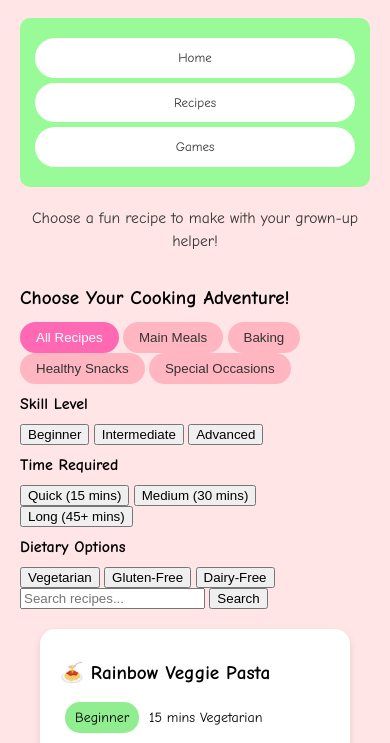
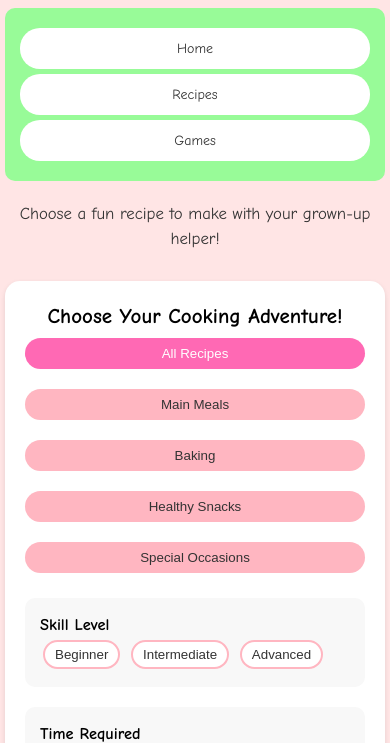
Before and after one commit to Jackfile1/My-Tribe-Kids-Kitchen-Adventure, a plain HTML site: page recipes.html in a window 390 px wide. Shown: the part 152-895 px from the top of the page. Drawn offline with Linux system fonts and the light colour scheme.

Commit message:
styles.css

```diff
--- a/styles.css
+++ b/styles.css
@@ -1,104 +1,20 @@
-/* Global Styles */
-/* Font Settings and Mobile Optimization */
-:root {
-    --main-font: -apple-system, BlinkMacSystemFont, 'Segoe UI', Roboto, Oxygen-Sans, Ubuntu, Cantarell, 'Helvetica Neue', sans-serif;
-    --heading-font: 'Comic Sans MS', 'Chalkboard SE', 'Arial Rounded MT Bold', sans-serif;
-}
-
 /* Base Settings */
 * {
     -webkit-text-size-adjust: 100%;
     -moz-text-size-adjust: 100%;
     -ms-text-size-adjust: 100%;
+    margin: 0;
+    padding: 0;
+    box-sizing: border-box;
 }
 
 body {
-    font-family: var(--main-font);
-    font-size: 16px;
-    line-height: 1.5;
-    -webkit-font-smoothing: antialiased;
-    -moz-osx-font-smoothing: grayscale;
-}
-
-/* Heading Styles */
-h1, h2, h3 {
-    font-family: var(--heading-font);
-    margin: 0.5em 0;
-}
-
-h1 {
-    font-size: 1.8rem;
-}
-
-h2 {
-    font-size: 1.5rem;
-}
-
-h3 {
-    font-size: 1.2rem;
-}
-
-/* Mobile Responsive Typography */
-@media screen and (max-width: 768px) {
-    body {
-        font-size: 14px;
-    }
-
-    h1 {
-        font-size: 1.6rem;
-    }
-
-    h2 {
-        font-size: 1.3rem;
-    }
-
-    h3 {
-        font-size: 1.1rem;
-    }
-
-    .recipe-card {
-        font-size: 14px;
-    }
-
-    .recipe-steps, .recipe-tips, .safety-warning {
-        font-size: 14px;
-        line-height: 1.4;
-    }
-
-    .button {
-        font-size: 14px;
-        padding: 8px 16px;
-    }
-}
-
-/* Extra Small Devices */
-@media screen and (max-width: 480px) {
-    body {
-        font-size: 13px;
-    }
-
-    h1 {
-        font-size: 1.4rem;
-    }
-
-    h2 {
-        font-size: 1.2rem;
-    }
-
-    h3 {
-        font-size: 1rem;
-    }
-
-    .recipe-card {
-        padding: 15px;
-    }
-}
-
-body {
-    font-family: 'Comic Sans MS', cursive, sans-serif;
+    font-family: 'Comic Sans MS', 'Chalkboard SE', 'Arial Rounded MT Bold', sans-serif;
     background-color: #FFE5E5;
     margin: 0;
     padding: 20px;
+    font-size: 16px;
+    line-height: 1.5;
 }
 
 /* Header Styles */
@@ -142,16 +58,85 @@ body {
     color: #333;
 }
 
-/* Container Layouts */
-.container, .recipe-container, .game-container {
+/* Recipe Filter System */
+.recipe-filter-system {
+    background-color: white;
+    padding: 20px;
+    border-radius: 15px;
+    margin-bottom: 20px;
+    box-shadow: 0 2px 5px rgba(0,0,0,0.1);
+}
+
+.main-categories {
+    text-align: center;
+    margin-bottom: 20px;
+}
+
+.category-buttons {
+    display: flex;
+    flex-wrap: wrap;
+    justify-content: center;
+    gap: 10px;
+    margin-bottom: 20px;
+}
+
+.category-button {
+    background-color: #FFB6C1;
+    color: #333;
+    padding: 8px 16px;
+    border: none;
+    border-radius: 20px;
+    cursor: pointer;
+    transition: background-color 0.3s;
+}
+
+.category-button:hover,
+.category-button.active {
+    background-color: #FF69B4;
+    color: white;
+}
+
+/* Sub Categories */
+.sub-categories {
+    display: flex;
+    flex-wrap: wrap;
+    justify-content: center;
+    gap: 20px;
+}
+
+.filter-group {
+    background-color: #f8f8f8;
+    padding: 15px;
+    border-radius: 10px;
+    min-width: 200px;
+}
+
+.filter-button {
+    background-color: white;
+    border: 2px solid #FFB6C1;
+    color: #333;
+    padding: 5px 10px;
+    border-radius: 15px;
+    margin: 3px;
+    cursor: pointer;
+    transition: all 0.3s;
+}
+
+.filter-button:hover,
+.filter-button.active {
+    background-color: #FF69B4;
+    color: white;
+}
+
+/* Recipe Cards */
+.recipe-container {
     display: grid;
     grid-template-columns: repeat(auto-fit, minmax(300px, 1fr));
     gap: 20px;
     padding: 20px;
 }
 
-/* Card Styles */
-.food-card, .recipe-card, .game-card {
+.recipe-card {
     background-color: white;
     border-radius: 15px;
     padding: 20px;
@@ -159,11 +144,11 @@ body {
     transition: transform 0.3s;
 }
 
-.food-card:hover, .recipe-card:hover, .game-card:hover {
+.recipe-card:hover {
     transform: translateY(-5px);
 }
 
-/* Recipe Specific Styles */
+/* Recipe Elements */
 .difficulty {
     display: inline-block;
     padding: 5px 10px;
@@ -183,10 +168,6 @@ body {
     background-color: #FFA07A;
 }
 
-.expert {
-    background-color: #FF6B6B;
-}
-
 .recipe-steps {
     background-color: #FFF5EE;
     padding: 15px;
@@ -194,7 +175,22 @@ body {
     margin-top: 10px;
 }
 
-/* Button Styles */
+.safety-warning {
+    background-color: #FFE4E1;
+    padding: 10px;
+    border-radius: 10px;
+    margin: 10px 0;
+    border-left: 4px solid #FF6B6B;
+}
+
+.recipe-tips {
+    background-color: #F0FFF0;
+    padding: 15px;
+    border-radius: 10px;
+    margin-top: 10px;
+}
+
+/* Buttons and Interactive Elements */
 .button {
     background-color: #FF69B4;
     color: white;
@@ -204,111 +200,103 @@ body {
     cursor: pointer;
     margin: 5px;
     transition: transform 0.2s;
+    font-family: inherit;
+    font-size: inherit;
 }
 
 .button:hover {
     transform: scale(1.05);
 }
 
-/* Timer Styles */
+/* Timer Display */
 .timer {
     font-size: 24px;
     margin: 10px 0;
     color: #FF69B4;
 }
 
-/* Recipe Categories */
-.recipe-categories {
-    display: flex;
-    flex-wrap: wrap;
-    gap: 10px;
-    margin-bottom: 20px;
-    justify-content: center;
+/* Search Bar */
+.recipe-search {
+    text-align: center;
+    margin: 20px 0;
 }
 
-.category-button {
-    background-color: #FFB6C1;
-    color: #333;
-    padding: 8px 16px;
+#recipe-search-input {
+    padding: 10px;
+    border: 2px solid #FFB6C1;
     border-radius: 20px;
-    cursor: pointer;
-    border: none;
-    transition: background-color 0.3s;
+    width: 300px;
+    max-width: 80%;
+    margin-right: 10px;
+    font-family: inherit;
+    font-size: inherit;
 }
 
-.category-button:hover {
-    background-color: #FF69B4;
-    color: white;
+/* Mobile Responsive Design */
+@media screen and (max-width: 768px) {
+    body {
+        padding: 10px;
+        font-size: 14px;
+    }
+
+    .nav-menu a {
+        display: block;
+        margin: 5px 0;
+    }
+
+    .recipe-card {
+        padding: 15px;
+    }
+
+    .sub-categories {
+        flex-direction: column;
+    }
+
+    .filter-group {
+        width: 100%;
+    }
+
+    #recipe-search-input {
+        width: 100%;
+        margin-bottom: 10px;
+    }
+
+    .category-buttons {
+        flex-direction: column;
+    }
+
+    .category-button {
+        width: 100%;
+        margin: 5px 0;
+    }
 }
 
-.category-button.active {
-    background-color: #FF69B4;
-    color: white;
-}
+/* Extra Small Devices */
+@media screen and (max-width: 480px) {
+    body {
+        padding: 5px;
+    }
 
-/* Recipe Tips */
-.recipe-tips {
-    background-color: #F0FFF0;
-    padding: 15px;
-    border-radius: 10px;
-    margin-top: 10px;
-}
+    .header {
+        padding: 15px;
+    }
 
-/* Safety Warnings */
-.safety-warning {
-    background-color: #FFE4E1;
-    padding: 10px;
-    border-radius: 10px;
-    margin: 10px 0;
-    border-left: 4px solid #FF6B6B;
-}
-
-/* Nutrition Info */
-.nutrition-info {
-    background-color: #E6E6FA;
-    padding: 15px;
-    border-radius: 10px;
-    margin-top: 10px;
-}
-
-/* Recipe Difficulty Levels */
-.difficulty-indicator {
-    display: flex;
-    gap: 5px;
-    margin: 10px 0;
-}
-
-.difficulty-dot {
-    width: 12px;
-    height: 12px;
-    border-radius: 50%;
-    background-color: #ddd;
-}
-
-.difficulty-dot.active {
-    background-color: #FF69B4;
+    .recipe-card {
+        padding: 12px;
+    }
 }
 
 /* Print Styles */
 @media print {
-    .nav-menu, .button {
+    .nav-menu,
+    .button,
+    .recipe-filter-system {
         display: none;
     }
 
     .recipe-card {
         break-inside: avoid;
         page-break-inside: avoid;
+        box-shadow: none;
     }
 }
-
-/* Responsive Design */
-@media (max-width: 768px) {
-    .container, .recipe-container, .game-container {
-        grid-template-columns: 1fr;
-    }
-
-    .nav-menu a {
-        display: block;
-        margin: 5px 0;
-    }
-}
```
